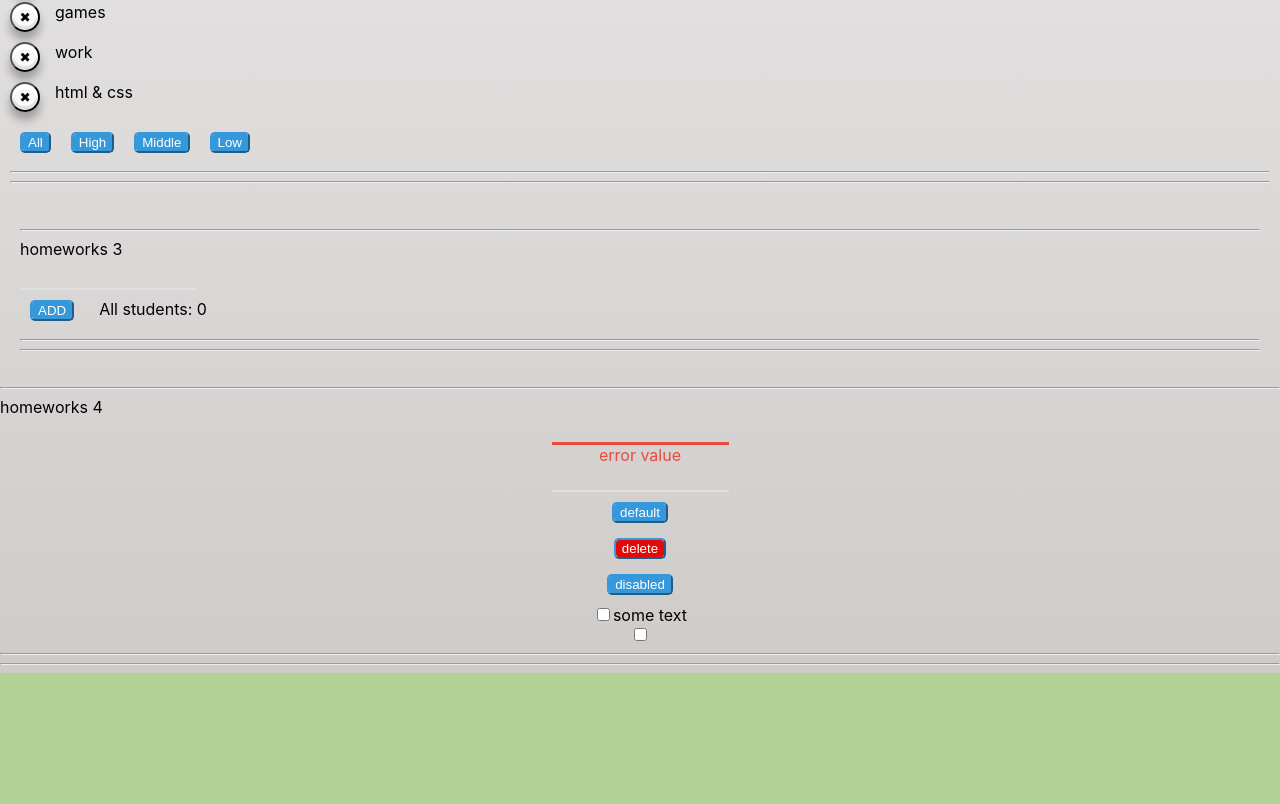
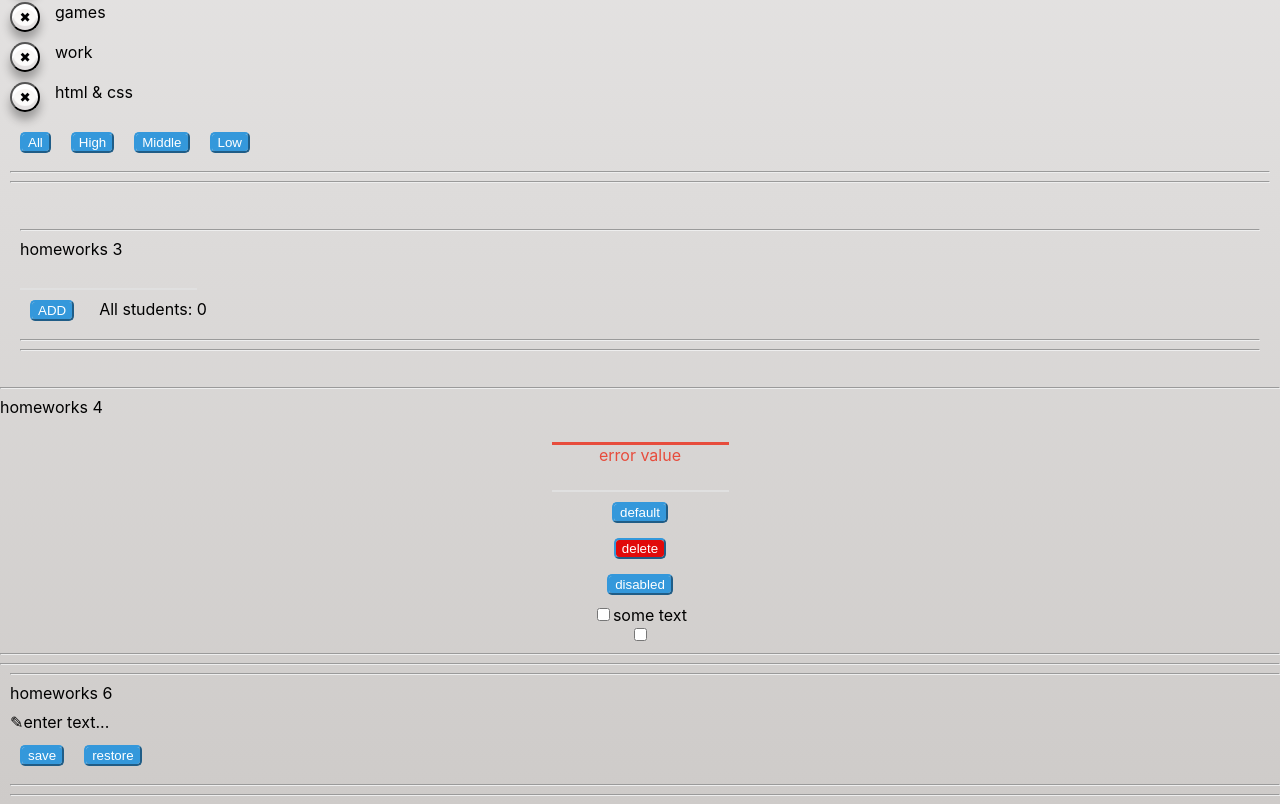
Before and after one commit to DreamLife37/Homeworks-_from_Ignat, a React (Create React App) app: page /#/pre-junior in a window 1280 px wide. Shown: the part 399-1203 px from the top of the page. Before the commit the page ends 1072 px from the top, so only its background shows below. Built offline with nearby package versions, Linux system fonts and the light colour scheme.

Commit message:
Homework 6

```diff
--- a/src/p2-homeworks/h5/pages/PreJunior.tsx
+++ b/src/p2-homeworks/h5/pages/PreJunior.tsx
@@ -3,6 +3,7 @@ import HW1 from '../../h1/HW1'
 import HW2 from '../../h2/HW2'
 import HW3 from '../../h3/HW3'
 import HW4 from '../../h4/HW4'
+import HW6 from "../../h6/HW6";
 
 function PreJunior() {
     return (
@@ -11,7 +12,7 @@ function PreJunior() {
             <HW2/>
             <HW3/>
             <HW4/>
-            {/*<HW6/>*/}
+            <HW6/>
 
         </div>
     )
--- /dev/null
+++ b/src/p2-homeworks/h6/HW6.module.css
@@ -0,0 +1,10 @@
+.spanClass {
+    display: inline-block;
+    cursor: text;
+    height: 23px;
+    padding-top: 9px;
+}
+
+.divClassName {
+    padding-left: 10px;
+}
--- a/src/p2-homeworks/h6/HW6.tsx
+++ b/src/p2-homeworks/h6/HW6.tsx
@@ -2,6 +2,7 @@ import React, {useState} from 'react'
 import SuperEditableSpan from './common/c4-SuperEditableSpan/SuperEditableSpan'
 import SuperButton from '../h3/SuperButton'
 import {restoreState, saveState} from './localStorage/localStorage'
+import s from './HW6.module.css'
 
 function HW6() {
     const [value, setValue] = useState<string>('')
@@ -10,11 +11,11 @@ function HW6() {
         saveState<string>('editable-span-value', value)
     }
     const restore = () => {
-        // setValue()
+        setValue(restoreState<string>('editable-span-value', value))
     }
 
     return (
-        <div>
+        <div className={s.divClassName}>
             <hr/>
             homeworks 6
 
--- a/src/p2-homeworks/h6/common/c4-SuperEditableSpan/SuperEditableSpan.tsx
+++ b/src/p2-homeworks/h6/common/c4-SuperEditableSpan/SuperEditableSpan.tsx
@@ -1,5 +1,6 @@
 import React, {DetailedHTMLProps, InputHTMLAttributes, HTMLAttributes, useState} from 'react'
 import SuperInputText from '../../../h4/common/c1-SuperInputText/SuperInputText'
+import s from './../../HW6.module.css'
 
 // тип пропсов обычного инпута
 type DefaultInputPropsType = DetailedHTMLProps<InputHTMLAttributes<HTMLInputElement>, HTMLInputElement>
@@ -31,22 +32,22 @@ const SuperEditableSpan: React.FC<SuperEditableSpanType> = (
     const {children, onDoubleClick, className, ...restSpanProps} = spanProps || {}
 
     const onEnterCallback = () => {
-        // setEditMode() // выключить editMode при нажатии Enter
+        setEditMode(false) // выключить editMode при нажатии Enter
 
         onEnter && onEnter()
     }
     const onBlurCallback = (e: React.FocusEvent<HTMLInputElement>) => {
-        // setEditMode() // выключить editMode при нажатии за пределами инпута
+        setEditMode(false) // выключить editMode при нажатии за пределами инпута
 
         onBlur && onBlur(e)
     }
     const onDoubleClickCallBack = (e: React.MouseEvent<HTMLSpanElement, MouseEvent>) => {
-        // setEditMode() // включить editMode при двойном клике
+        setEditMode(true) // включить editMode при двойном клике
 
         onDoubleClick && onDoubleClick(e)
     }
 
-    const spanClassName = `${'сделать красивый стиль для спана'} ${className}`
+    const spanClassName = `${s.spanClass} ${className}`
 
     return (
         <>
@@ -67,7 +68,7 @@ const SuperEditableSpan: React.FC<SuperEditableSpanType> = (
                         {...restSpanProps}
                     >
                         {/*если нет захардкодженного текста для спана, то значение инпута*/}
-                        {children || restProps.value}
+                        ✎{children || restProps.value}
                     </span>
                 )
             }
```
